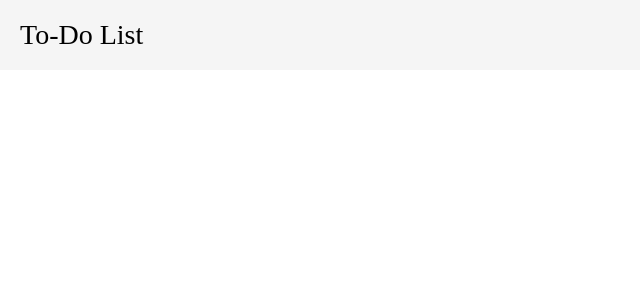
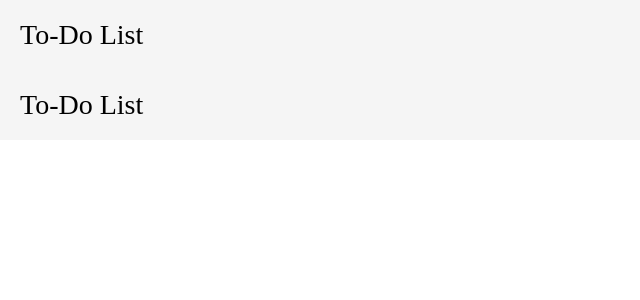
Before and after one commit to ketchup0211/TypeScript-ToDoList, a React (Vite) app: page / in a window 1280 px wide. Shown: the top 300 px of the page, without its empty margins (0-640 px from the left). Built offline with nearby package versions, Linux system fonts and the light colour scheme.

Commit message:
[MOD] App return value

```diff
--- a/src/App.tsx
+++ b/src/App.tsx
@@ -1,10 +1,11 @@
+import Layout from "./components/units/layout/Layout"
 import Home from "./pages/Home"
 
 function App() {
   return (
-    <>
+    <Layout>
       <Home/>
-    </>
+    </Layout>
   )
 }
 
```
